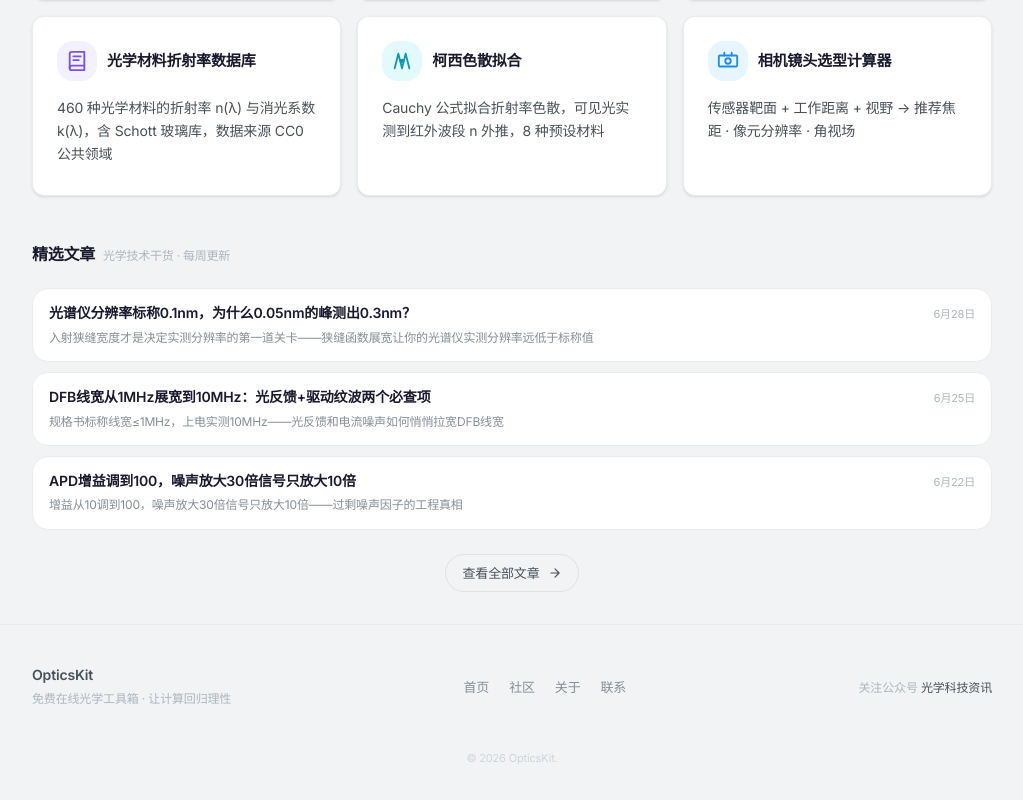
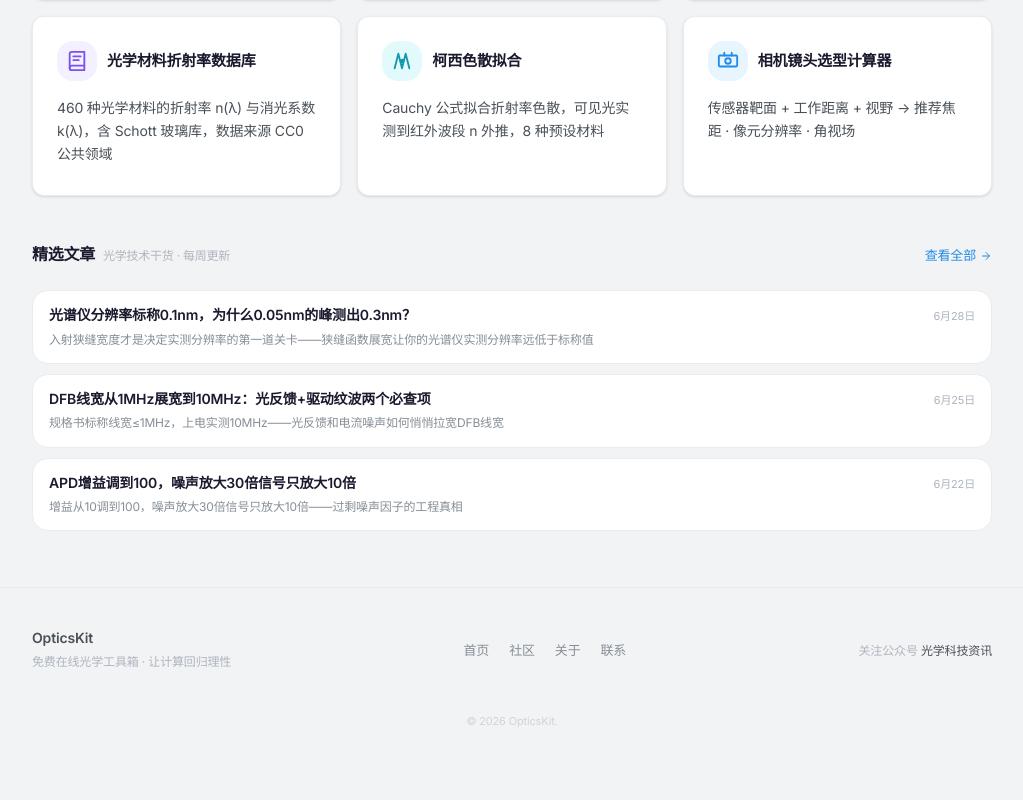
Before and after one commit to wolfoxbmm/opticskit, a Next.js app: page / in a window 1280 px wide. Shown: the part 887-1687 px from the top of the page, without its empty margins (128-1151 px from the left). After the commit the page ends 1658 px from the top, so only its background shows below. Built offline with nearby package versions, Linux system fonts and the light colour scheme.

Commit message:
style: move view all link to title row

```diff
--- a/src/app/page.tsx
+++ b/src/app/page.tsx
@@ -125,11 +125,18 @@ function ArticleSection() {
 
   return (
     <>
-      <div className="mb-6">
+      <div className="mb-6 flex items-baseline justify-between">
         <h2 className="text-[16px] font-bold text-[#1A1A2E] tracking-[-0.02em]">
           精选文章
           <span className="ml-2 text-[12px] font-normal text-[#ADB5BD]">光学技术干货 · 每周更新</span>
         </h2>
+        <Link
+          href="/articles"
+          className="text-[13px] text-[#228BE6] hover:text-[#1c7ed6] font-medium transition-colors inline-flex items-center gap-1"
+        >
+          查看全部
+          <svg width="12" height="12" viewBox="0 0 24 24" fill="none" stroke="currentColor" strokeWidth="2" strokeLinecap="round" strokeLinejoin="round"><path d="M5 12h14M12 5l7 7-7 7"/></svg>
+        </Link>
       </div>
 
       <div className="flex flex-col gap-2.5 mb-6">
@@ -150,15 +157,7 @@ function ArticleSection() {
         ))}
       </div>
 
-      <div className="flex justify-center">
-        <Link
-          href="/articles"
-          className="inline-flex items-center gap-2 px-4 py-2 border border-[#DEE2E6] rounded-full text-[13px] text-[#495057] hover:text-[#228BE6] hover:border-[#228BE6] font-medium transition-all"
-        >
-          查看全部文章
-          <svg width="14" height="14" viewBox="0 0 24 24" fill="none" stroke="currentColor" strokeWidth="2" strokeLinecap="round" strokeLinejoin="round"><path d="M5 12h14M12 5l7 7-7 7"/></svg>
-        </Link>
-      </div>
+
     </>
   );
 }
```
